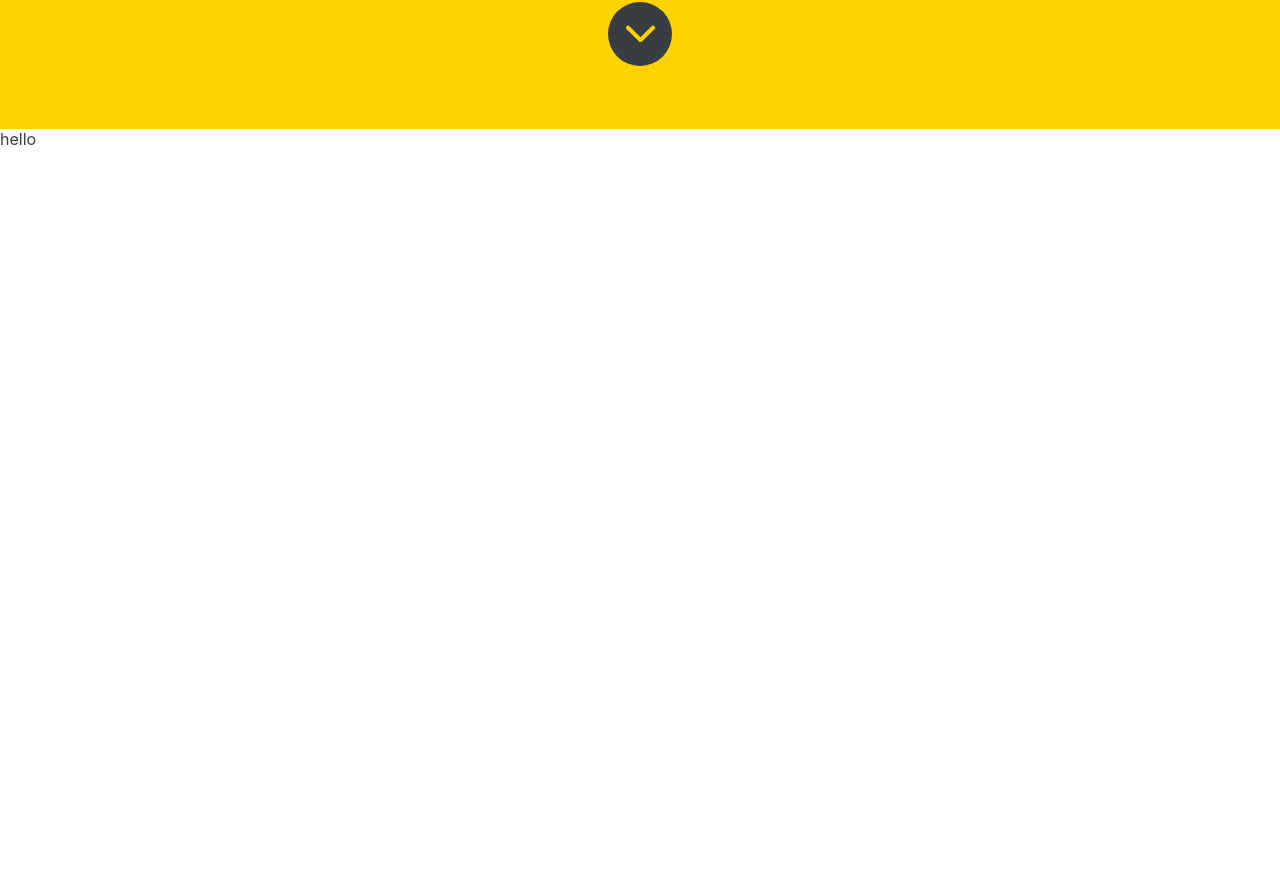
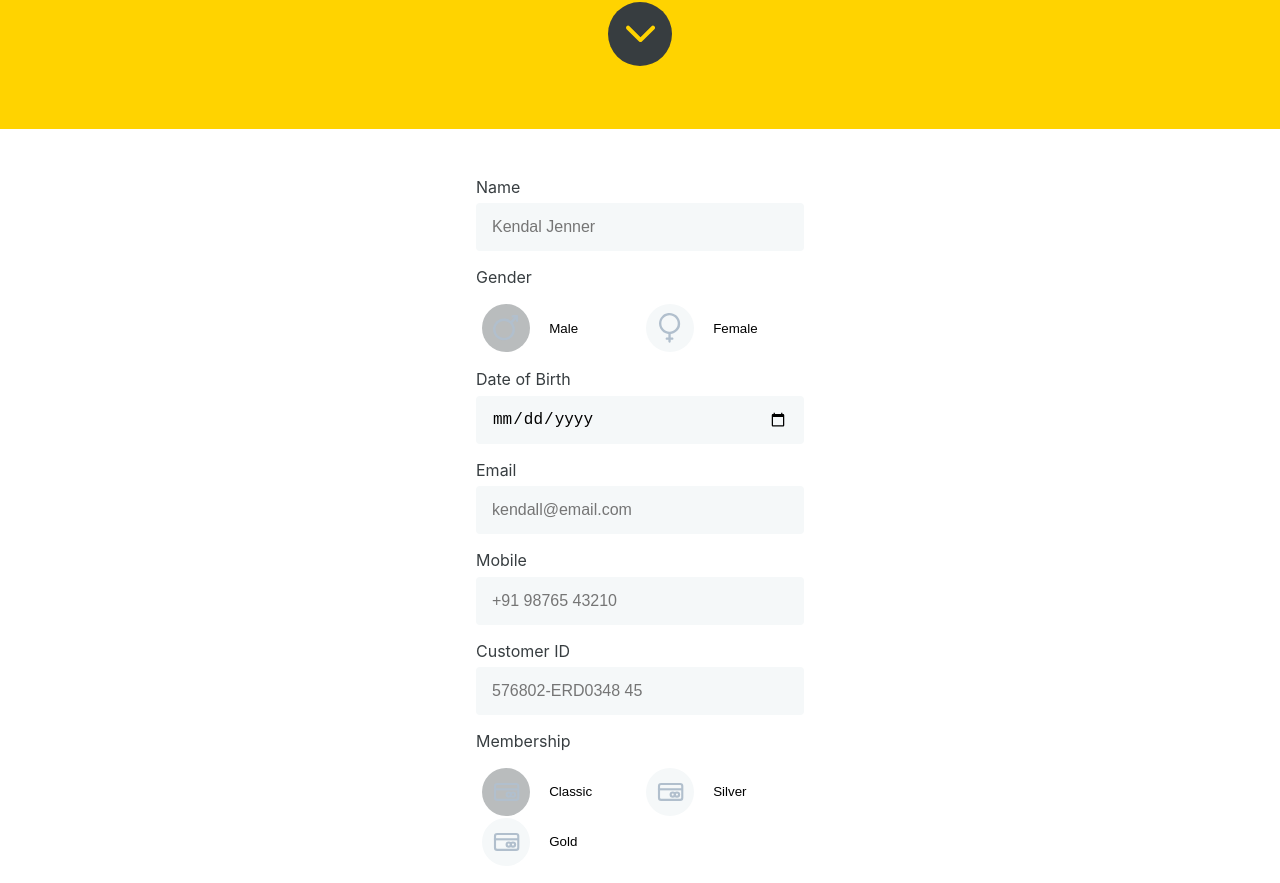
Before and after one commit to l3r0ux/banana-republic, a Vue app: page / in a window 1280 px wide. Shown: the part 671-1554 px from the top of the page. Before the commit the page ends 820 px from the top, so only its background shows below. Built offline with nearby package versions, Linux system fonts and the light colour scheme.

Commit message:
add custom input component and complete form

```diff
--- a/src/assets/base.css
+++ b/src/assets/base.css
@@ -4,7 +4,9 @@
   --br-color-cloudy-blue: #cad7dd;
   --br-color-blue-green: #49c8a8;
   --br-color-pale-grey: #f5f8f9;
+  --br-color-darker-pale-grey: #c9c9c9;
   --br-color-charcoal-grey: #373d40;
+  --br-color-light-grey: #b9bcbd;
 }
 
 /* semantic color variables for this project */
--- a/src/components/LandingSection.vue
+++ b/src/components/LandingSection.vue
@@ -1,9 +1,11 @@
 <script setup lang="ts">
 const emit = defineEmits(['expand-content'])
 
-defineProps({
-  isContentExpanded: String
-})
+interface IProps {
+  isContentExpanded: boolean
+}
+
+defineProps<IProps>()
 
 const handleClick = () => {
   emit('expand-content')
--- a/src/components/MainForm.vue
+++ b/src/components/MainForm.vue
@@ -1,13 +1,93 @@
-<script setup lang="ts"></script>
+<script setup lang="ts">
+import UiInput from '../components/general/UiInput.vue'
+
+interface IProps {
+  isContentExpanded: boolean
+}
+
+defineProps<IProps>()
+
+const formValue = {
+  name: null,
+  gender: 'Male',
+  dateOfBirth: null,
+  email: null,
+  mobile: null,
+  customerId: null,
+  membership: 'Classic'
+}
+
+const handleSubmit = (_event: Event) => {
+  console.log(formValue)
+}
+</script>
 
 <template>
   <section class="form-section">
-    <form>hello</form>
+    <form @submit.prevent="handleSubmit($event)" class="form">
+      <UiInput
+        @change="formValue.name = $event"
+        label="Name"
+        type="text"
+        placeholder="Kendal Jenner"
+      />
+      <UiInput
+        @change="formValue.gender = $event"
+        label="Gender"
+        type="chip"
+        :chips="[
+          { name: 'Male', iconUrl: '/mars-symbol.svg' },
+          { name: 'Female', iconUrl: '/venus-symbol.svg' }
+        ]"
+      />
+      <UiInput @change="formValue.dateOfBirth = $event" label="Date of Birth" type="date" />
+      <UiInput
+        @change="formValue.email = $event"
+        label="Email"
+        type="email"
+        placeholder="kendall@email.com"
+      />
+      <UiInput
+        @change="formValue.mobile = $event"
+        label="Mobile"
+        type="number"
+        placeholder="+91 98765 43210"
+      />
+      <UiInput
+        @change="formValue.customerId = $event"
+        label="Customer ID"
+        type="text"
+        placeholder="576802-ERD0348 45"
+      />
+      <UiInput
+        @change="formValue.membership = $event"
+        label="Membership"
+        type="chip"
+        :chips="[
+          { name: 'Classic', iconUrl: '/card.svg' },
+          { name: 'Silver', iconUrl: '/card.svg' },
+          { name: 'Gold', iconUrl: '/card.svg' }
+        ]"
+      />
+    </form>
   </section>
 </template>
 
 <style scoped lang="scss">
 .form-section {
+  display: flex;
+  flex-direction: column;
   background-color: #fff;
+  padding-top: 3rem;
+  max-width: 360px;
+  margin: 0 auto;
+
+  .form {
+    display: flex;
+    flex-direction: column;
+    align-items: center;
+    justify-content: center;
+    padding: 0 1rem;
+  }
 }
 </style>
--- /dev/null
+++ b/src/components/general/UiInput.vue
@@ -0,0 +1,113 @@
+<script setup lang="ts">
+import { ref, onMounted } from 'vue'
+
+interface IProps {
+  type: string
+  label: string
+  placeholder?: string
+  chips?: { name: string; iconUrl: string }[]
+}
+
+const props = defineProps<IProps>()
+const emit = defineEmits(['change'])
+
+let activeChip = ref<string>()
+
+const handleChipClick = (chip: string) => {
+  activeChip.value = chip
+  emit('change', chip)
+}
+
+onMounted(() => {
+  if (props.type === 'chip') activeChip.value = props.chips[0].name
+})
+</script>
+
+<template>
+  <div class="input-container">
+    <label :for="label">{{ label }}</label>
+    <input
+      v-if="type !== 'chip'"
+      @input="emit('change', $event.target.value)"
+      :id="label"
+      :type="type"
+      :placeholder="placeholder"
+      :name="label"
+    />
+    <template v-else>
+      <div class="chips-container">
+        <button
+          @click.prevent="handleChipClick(chip.name)"
+          class="chip-container"
+          v-for="chip of chips"
+          :key="chip"
+        >
+          <div class="chip" :class="activeChip === chip.name ? 'selected' : ''">
+            <img :src="chip.iconUrl" />
+          </div>
+          <span class="name">{{ chip.name }}</span>
+        </button>
+      </div>
+    </template>
+  </div>
+</template>
+
+<style scoped lang="scss">
+.input-container {
+  display: flex;
+  flex-direction: column;
+  align-items: center;
+  justify-content: center;
+  width: 100%;
+  text-align: left;
+  margin-bottom: 1rem;
+
+  label,
+  input {
+    width: 100%;
+  }
+
+  label {
+    padding-bottom: 0.4rem;
+  }
+
+  input {
+    height: 3rem;
+    border: 1px solid var(--br-color-dark-pale-grey);
+    border-radius: 4px;
+    background-color: var(--br-color-pale-grey);
+    padding: 0 1rem;
+    font-size: 1rem;
+  }
+
+  .chips-container {
+    display: grid;
+    grid-template-columns: 1fr 1fr;
+    width: 100%;
+    margin-top: 0.6rem;
+
+    .chip-container {
+      display: flex;
+      align-items: center;
+      border: unset;
+      background-color: unset;
+
+      .chip {
+        display: flex;
+        align-items: center;
+        justify-content: center;
+        border-radius: 100vw;
+        height: 3rem;
+        width: 3rem;
+        background-color: var(--br-color-pale-grey);
+        margin-right: 1.2rem;
+        transition: background-color 200ms ease;
+
+        &.selected {
+          background-color: var(--br-color-light-grey);
+        }
+      }
+    }
+  }
+}
+</style>
```
